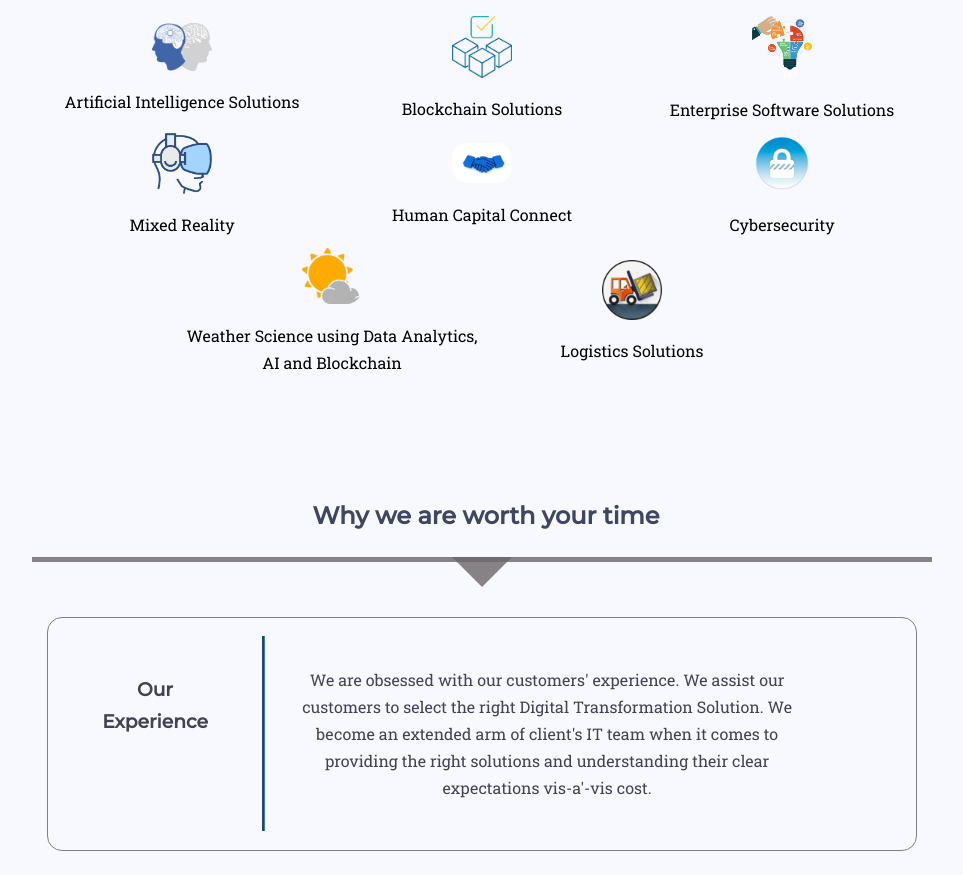
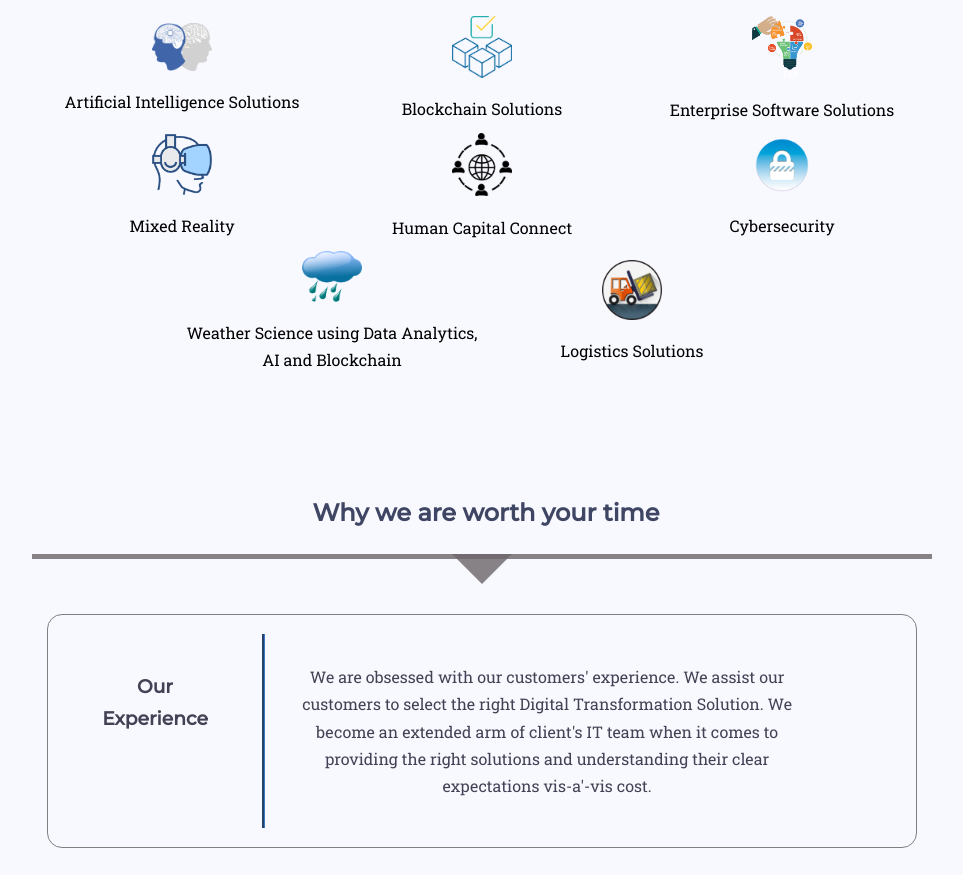
Before and after one commit to parvathys0311/techVconnects, a plain HTML site: page index.html in a window 1280 px wide. Shown: the part 980-1855 px from the top of the page, without its empty margins (158-1121 px from the left). Drawn offline with Linux system fonts and the light colour scheme; a web font is replaced by a local one.

Commit message:
css tweaks

```diff
--- a/index.html
+++ b/index.html
@@ -70,7 +70,7 @@
             <figcaption>Mixed Reality</figcaption>
           </figure>
           <figure>
-            <img src="/images/humancapitol_3.jpg"></a>
+            <img src="/images/humancapitol_4.png"></a>
             <figcaption>Human Capital Connect</figcaption>
           </figure>
           <figure>
@@ -78,7 +78,7 @@
             <figcaption>Cybersecurity</figcaption>
           </figure>
           <figure>
-            <img src="/images/weather_2.png"></a>
+            <img src="/images/weather_3.png"></a>
             <figcaption>Weather Science using Data Analytics, AI and Blockchain</figcaption>
           </figure>
           <figure>
```
Also changed, not shown: images/humancapitol_4.png (added), images/humancapitol_5.png (added), images/weather_3.jpg (added), images/weather_3.png (added).
